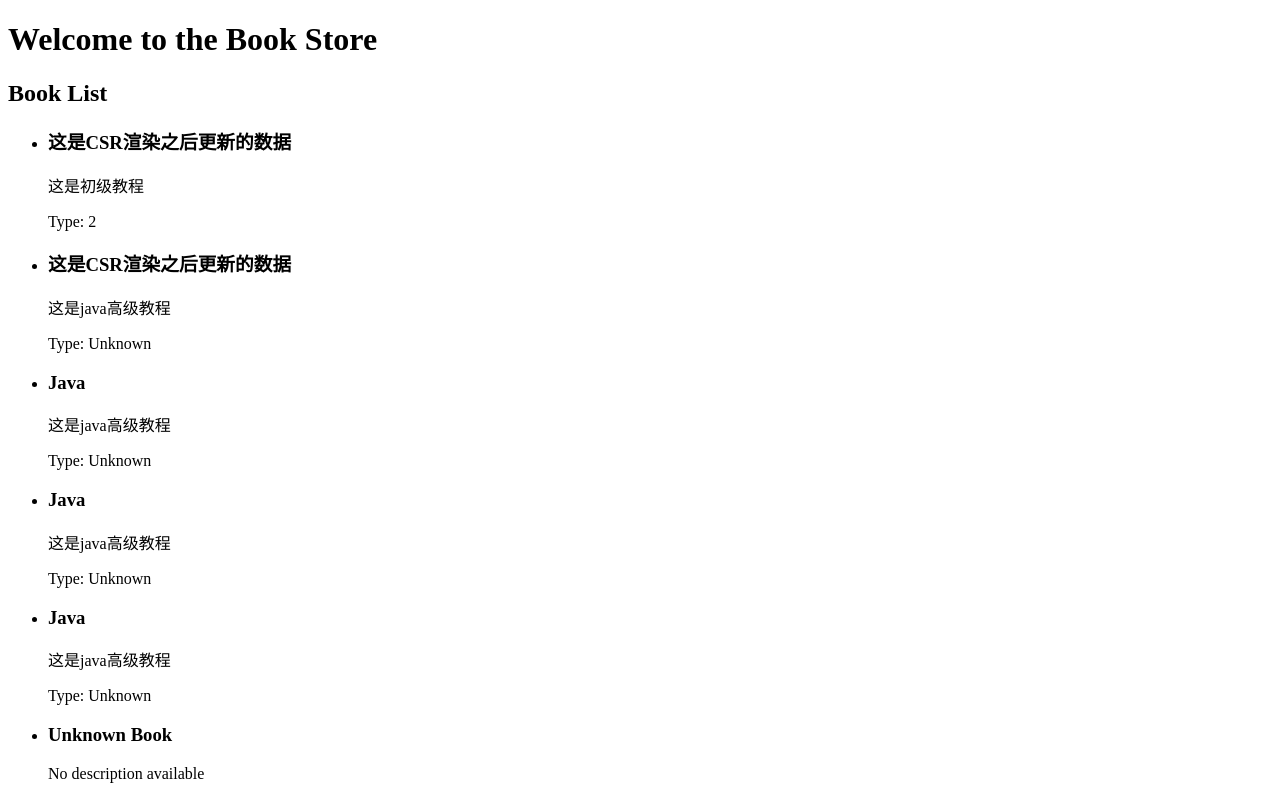
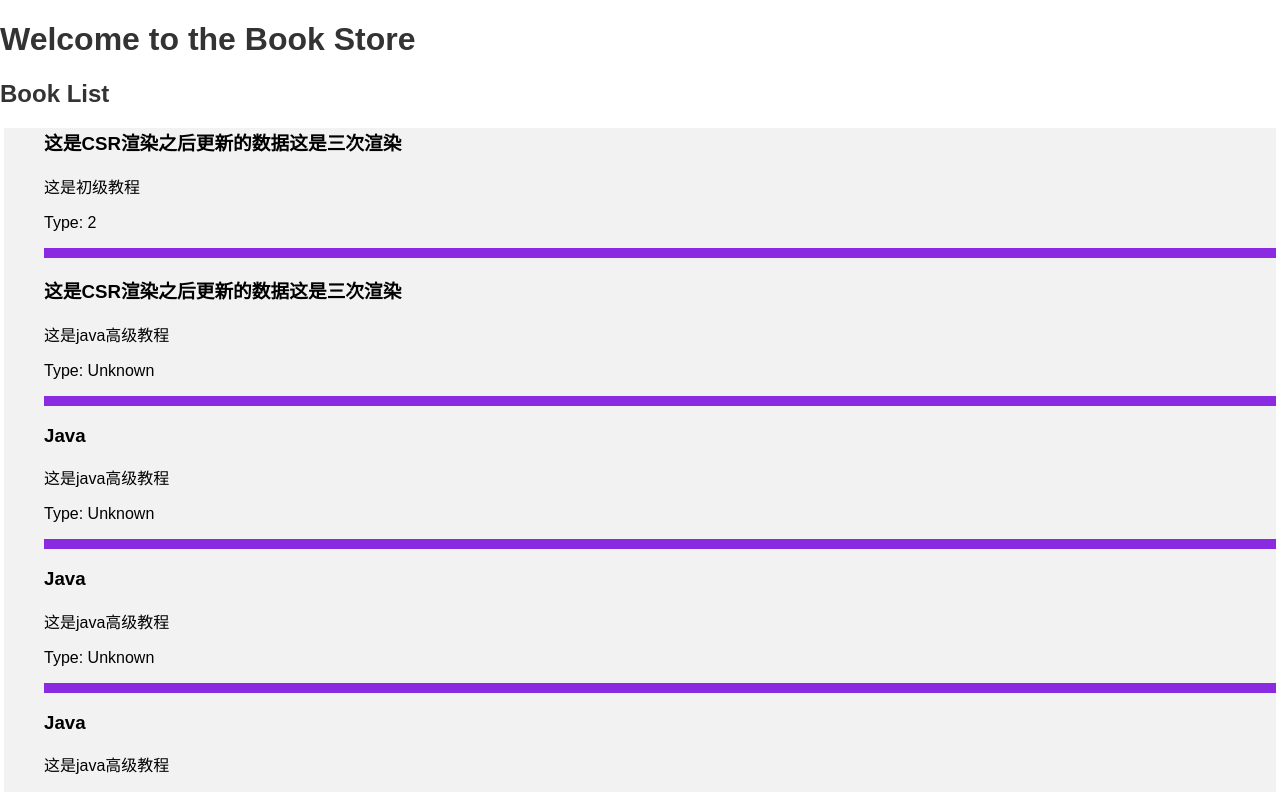
Before and after one commit to Ankera/SSG-DEMO, a React app: page / in a window 1280 px wide. Shown: the top 792 px of the page. Built offline with nearby package versions, Linux system fonts and the light colour scheme.

Commit message:
feat: csr 三次渲染

```diff
--- a/package.json
+++ b/package.json
@@ -12,8 +12,11 @@
   "author": "",
   "license": "ISC",
   "dependencies": {
+    "css-loader": "^7.1.2",
+    "mini-css-extract-plugin": "^2.9.0",
     "react": "^18.3.1",
-    "react-dom": "^18.3.1"
+    "react-dom": "^18.3.1",
+    "style-loader": "^4.0.0"
   },
   "devDependencies": {
     "@babel/core": "^7.25.2",
--- a/src/App.js
+++ b/src/App.js
@@ -8,8 +8,8 @@ const App = ({ books }) => {
   useEffect(() => {
    // 如果没有通过 props 传递数据，则在客户端获取
    fetchBooks().then(data => {
-    data.data[0].name = "这是CSR渲染之后更新的数据"
-    data.data[1].name = "这是CSR渲染之后更新的数据"
+    data.data[0].name = "这是CSR渲染之后更新的数据这是三次渲染"
+    data.data[1].name = "这是CSR渲染之后更新的数据这是三次渲染"
     setBookData(data)
    });
   }, [books]);
--- a/src/components/BookList.js
+++ b/src/components/BookList.js
@@ -1,10 +1,11 @@
 import React from 'react';
+import './booklist.css';
 
 const BookList = ({ books }) => {
   return (
     <div>
       <h2>Book List</h2>
-      <ul>
+      <ul className='ul'>
         {(books.data || []).map((book) => (
           <li key={book.id}>
             <h3>{book.name || 'Unknown Book'}</h3>
--- /dev/null
+++ b/src/components/booklist.css
@@ -0,0 +1,11 @@
+
+
+.ul {
+  width: calc(100vw - 48px);
+  margin: 0 auto;
+  background-color: #f2f2f2;
+}
+
+.ul li {
+  border-bottom: 10px solid blueviolet;
+}
--- a/src/index.js
+++ b/src/index.js
@@ -1,7 +1,7 @@
 import React from "react";
 import { createRoot, hydrateRoot } from "react-dom/client";
 import App from "./App";
-// import './styles.css'
+import './styles.css'
 
 const container = document.getElementById("root");
 
@@ -9,7 +9,7 @@ const initialData = {
   code: 3,
   msg: "Books selected",
   data: [
-    { id: 1, type: "2", name: "计算机", description: "这是初级教程" },
+    { id: 1, type: "2", name: "计算机这是二次渲染", description: "这是初级教程" },
     { id: 2, type: "", name: "Java", description: "这是java高级教程" },
     { id: 3, type: "", name: "Java", description: "这是java高级教程" },
     { id: 4, type: "", name: "Java", description: "这是java高级教程" },
--- a/src/styles.css
+++ b/src/styles.css
@@ -2,7 +2,6 @@ body {
   font-family: Arial, sans-serif;
   margin: 0;
   padding: 0;
-  background-color: #f4f4f4;
 }
 
 h1, h2 {
--- a/webpack.config.js
+++ b/webpack.config.js
@@ -1,5 +1,6 @@
 const path = require('path');
 const HtmlWebpackPlugin = require('html-webpack-plugin');
+const MiniCssExtractPlugin = require('mini-css-extract-plugin');
 
 module.exports = {
   entry: './src/index.js',
@@ -15,6 +16,14 @@ module.exports = {
         use: {
           loader: 'babel-loader',
         },
+      },
+      {
+        test: /\.css$/,
+        use: [
+          // 使用 MiniCssExtractPlugin.loader 以提取 CSS 到单独文件
+          MiniCssExtractPlugin.loader,
+          'css-loader', // 解析 CSS 文件
+        ],
       },
     ],
   },
@@ -38,6 +47,9 @@ module.exports = {
         minifyURLs: false,          // 不最小化 URL
       },
     }),
+    new MiniCssExtractPlugin({
+      filename: 'styles.css', // 输出的 CSS 文件名
+    }),
   ],
   devServer: {
     static: {
```
